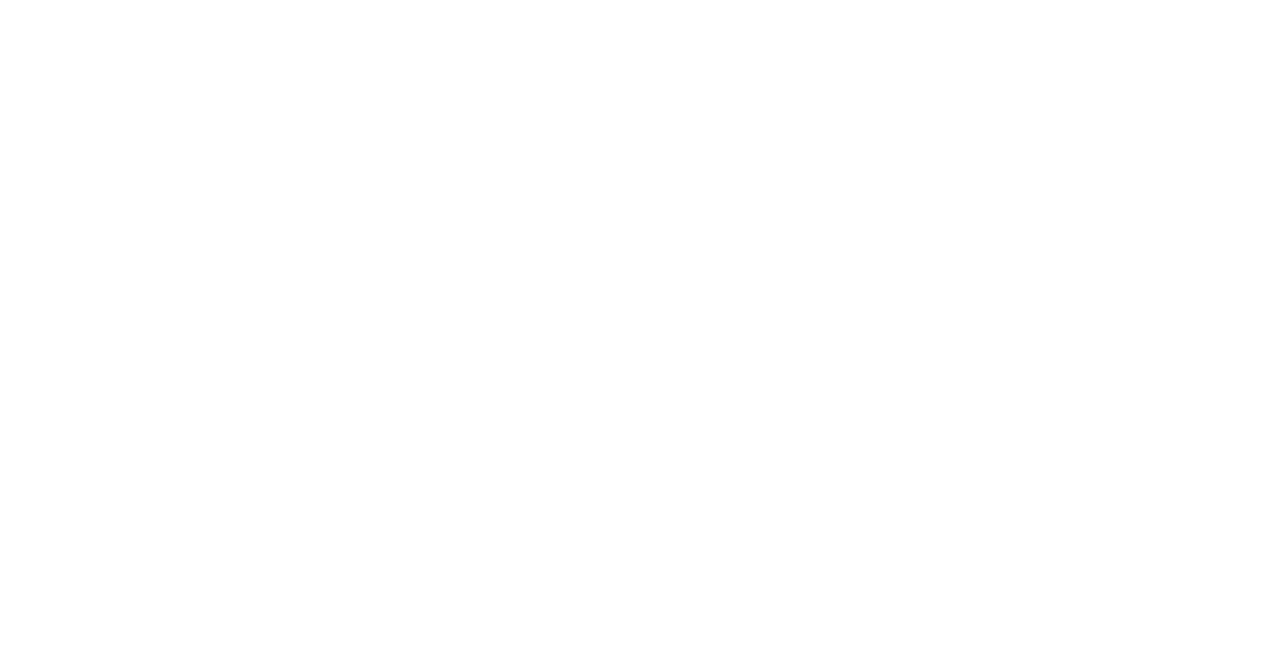
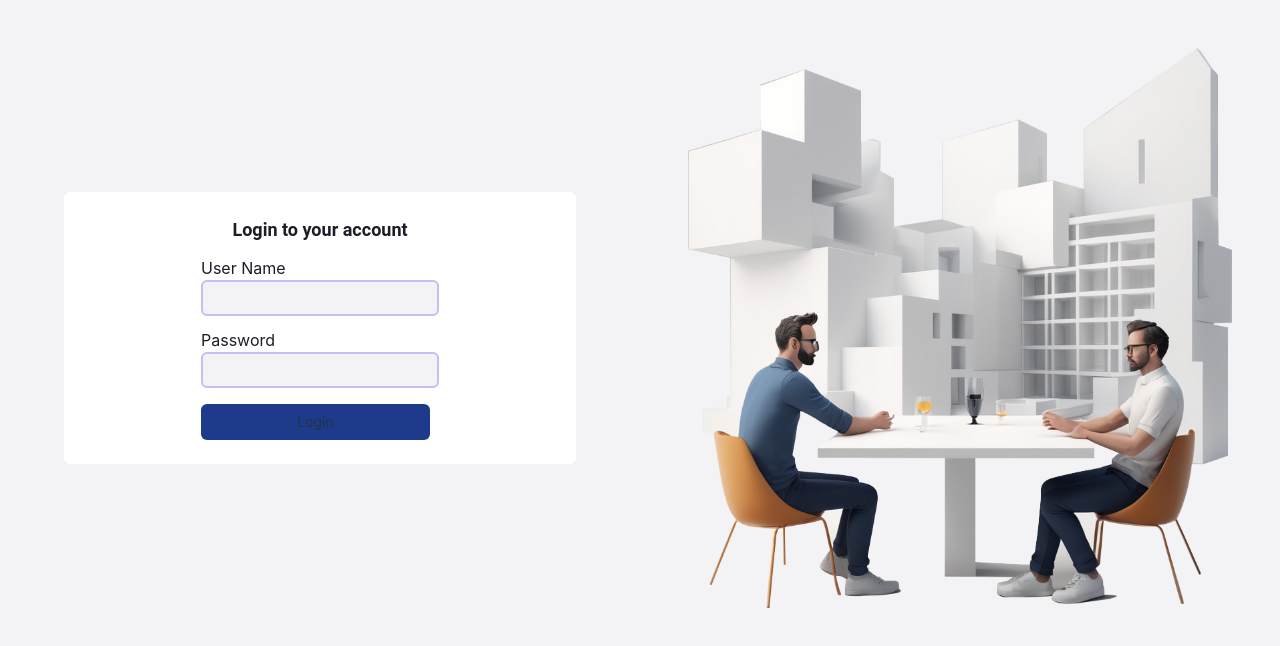
Before and after one commit to Vy-shak/ArchiAdda, a React (Vite) app in the folder frontEnd/: page /login in a window 1280 px wide. Before the commit this address had no page. Shown: the top 646 px of the page. Built offline with nearby package versions, Linux system fonts and the light colour scheme.

Commit message:
basic login functionality done

```diff
--- a/frontEnd/src/components/Auth/Form.jsx
+++ b/frontEnd/src/components/Auth/Form.jsx
@@ -39,7 +39,7 @@
                 });
             }
             const duplicateErr = upload?.data?.msg2;
-            if (duplicateErr.code === 11000) {
+            if (duplicateErr?.code === 11000) {
                 const source = Object.keys(duplicateErr.keyPattern)[0];
                 const message = `This ${source} already exist`;
                 setErrdata((prev) => (
--- /dev/null
+++ b/frontEnd/src/components/Auth/FormLogin.jsx
@@ -0,0 +1,40 @@
+import React from 'react'
+import Input from './Input'
+import { useRecoilValue } from 'recoil';
+import { userAtom } from '../../Store/Atoms/Userinfo';
+import axios from 'axios';
+
+function FormLogin() {
+    const LoginData = useRecoilValue(userAtom);
+    console.log(LoginData);
+
+    const Logindb = async () => {
+        try {
+            const Login = await axios.post('http://localhost:3000/user/signin', LoginData, {
+                headers: {
+                    'Content-Type': 'application/json'
+                }
+            });
+            console.log(Login)
+        } catch (error) {
+            console.log("some error in login");
+            console.log(error)
+        }
+    }
+    return (
+        <div className='w-1/2 h-full centerDiv bg-Agrey1200 px-16'>
+            <div className='centerDiv flex-col bg-white rounded-md px-6 py-6 w-full '>
+                <label className='text-Agrey500 font-Aroboto text-lg font-semibold' >Login to your account</label>
+                <form autoComplete='on' onClick={(e) => e.preventDefault()}>
+                    <div className='w-full bg-white  flex flex-col justify-start items-start'>
+                        <Input item={"username"} id={3} title={"User Name"} />
+                        <Input item={"password"} id={4} autocomplete={"new-password"} type={"password"} title={"Password"} />
+                    </div>
+                    <button onClick={Logindb} className='bg-blue-900 mt-4 px-24 rounded-md py-2 text-sm'>Login</button>
+                </form>
+            </div>
+        </div>
+    )
+}
+
+export default FormLogin
--- a/frontEnd/src/components/Navbar.jsx
+++ b/frontEnd/src/components/Navbar.jsx
@@ -13,9 +13,9 @@
             </div>
             <div className='flex centerDiv space-x-4'>
                 <Link to="/signup"><button className='w-fit text-Agrey500 font-normal h-fit px-5 py-1 rounded-md bg-white border-solid text-sm border-white border-2 '>Signup</button></Link>
-                <button className='w-fit text-white text-sm font-normal h-fit px-5 py-1 rounded-md border-solid border-white border-2 '>Login</button>
+                <Link to="/login"><button className='w-fit text-white text-sm font-normal h-fit px-5 py-1 rounded-md border-solid border-white border-2 '>Login</button></Link>
             </div>
-        </section>
+        </section >
     )
 }
 
--- a/frontEnd/src/components/export.js
+++ b/frontEnd/src/components/export.js
@@ -2,8 +2,9 @@
 import BorderLIne from "./BorderLIne";
 import Form from "./Auth/Form.jsx";
 import Input from "./Auth/Input.jsx";
+import FormLogin from "./Auth/FormLogin.jsx";
 
 
 
 
-export { Navbar, BorderLIne, Form, Input }
+export { Navbar, BorderLIne, Form, Input, FormLogin }
--- a/frontEnd/src/main.jsx
+++ b/frontEnd/src/main.jsx
@@ -1,7 +1,7 @@
 
 import { createRoot } from 'react-dom/client'
 import './index.css'
-import { Landing, Signup } from './pages/export.js';
+import { Landing, Signup, Login } from './pages/export.js';
 import { Routes, Route, BrowserRouter } from 'react-router-dom';
 
 createRoot(document.getElementById('root')).render(
@@ -9,6 +9,7 @@
     <Routes>
       <Route path='/' element={<Landing />} />
       <Route path='/signup' element={<Signup />} />
+      <Route path='/login' element={<Login />} />
     </Routes>
   </BrowserRouter>
 )
--- /dev/null
+++ b/frontEnd/src/pages/Login.jsx
@@ -0,0 +1,20 @@
+import { Section } from 'lucide-react'
+import React from 'react';
+import { FormLogin } from '../components/export';
+import { Sitting } from '../assets';
+import { RecoilRoot, } from 'recoil';
+
+function Login() {
+    return (
+        <RecoilRoot>
+            <section className='w-Screen bg-Agrey1200 h-fit justify-between flex items-center'>
+                <FormLogin />
+                <div className='w-1/2 p-12'>
+                    <img className='w-full' src={Sitting} alt="" />
+                </div>
+            </section>
+        </RecoilRoot>
+    )
+}
+
+export default Login
--- a/frontEnd/src/pages/export.js
+++ b/frontEnd/src/pages/export.js
@@ -1,6 +1,7 @@
 import Landing from "./Landing";
 import Signup from "./Signup";
+import Login from "./Login"
 
 
 
-export { Landing, Signup }
+export { Landing, Signup, Login }
```
Also changed, not shown: 1 other file (tests, documents, lock files or other folders).
